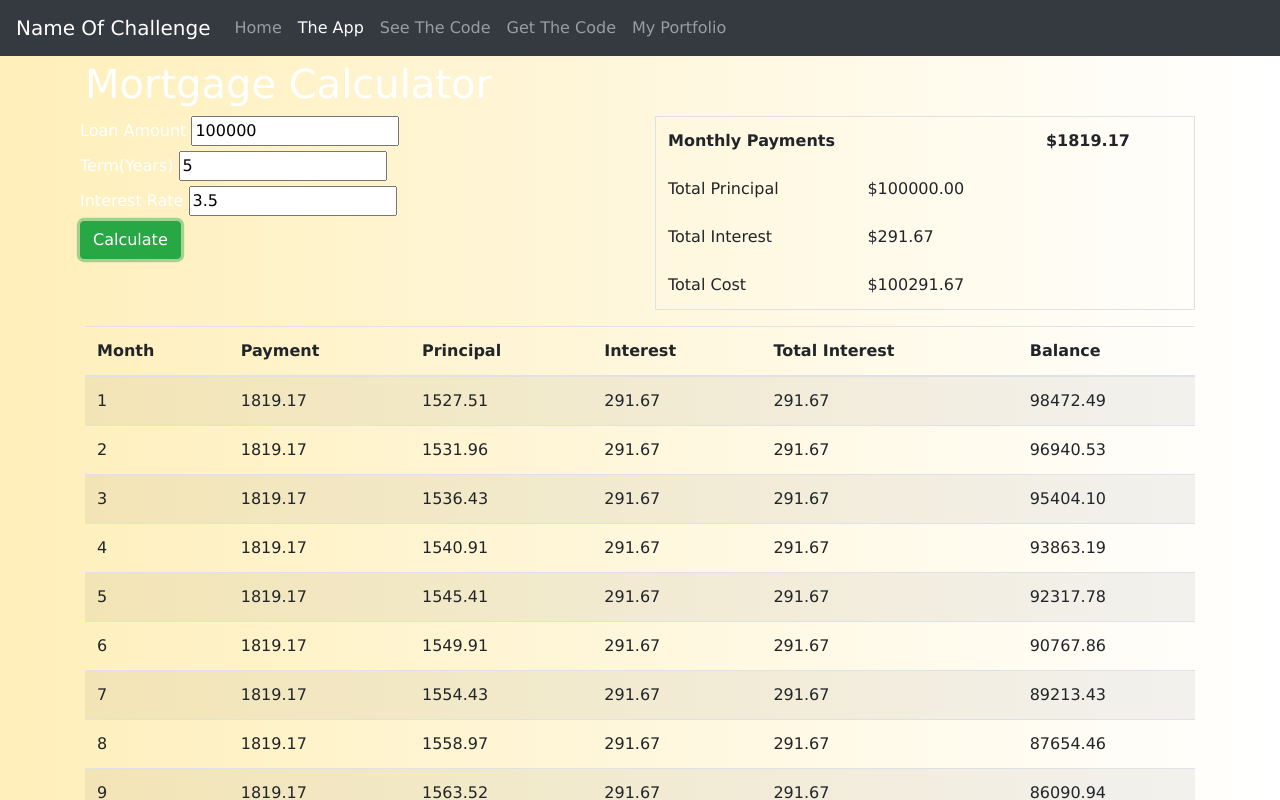
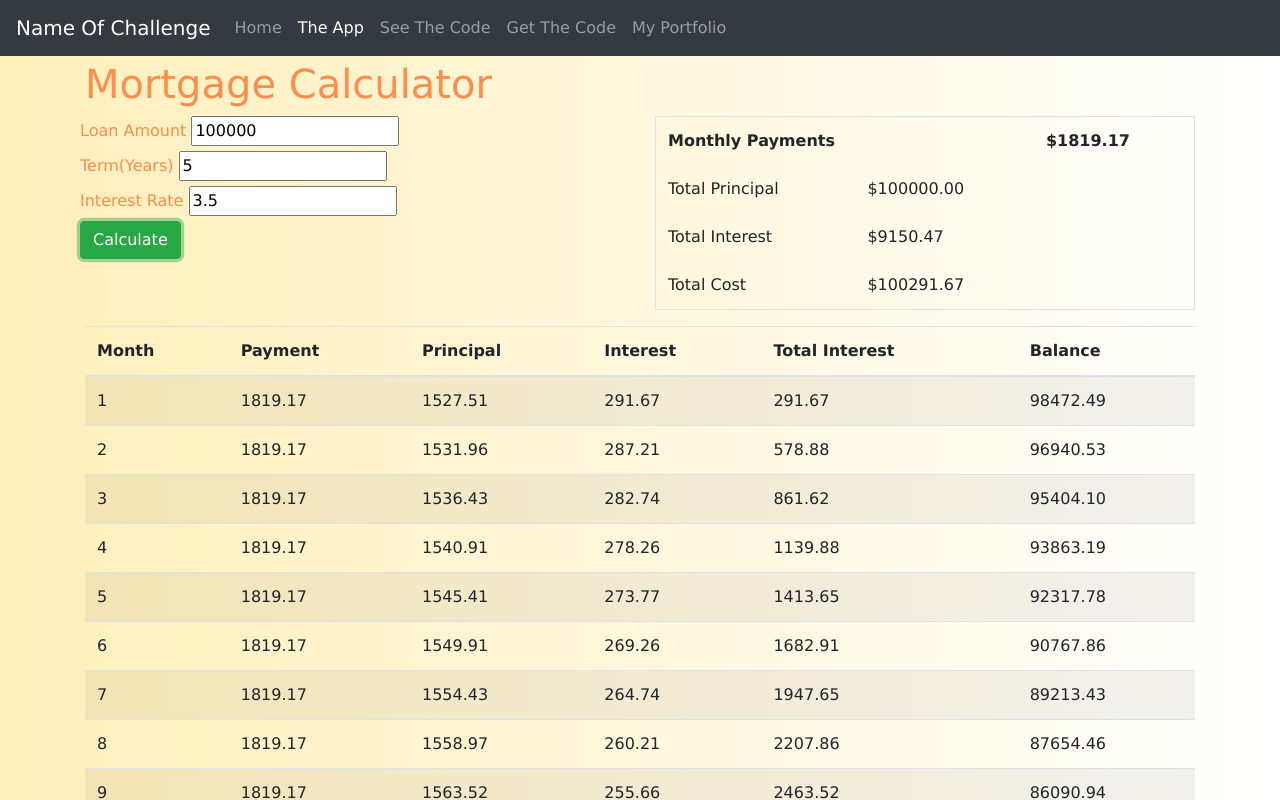
Before and after one commit to tannerroymartin/Mortgage, a plain HTML site: page app.html in a window 1280 px wide. Both pictures are taken after a click on the button "Calculate". Shown: the top 800 px of the page. Drawn offline with nearby package versions, Linux system fonts and the light colour scheme; some packages are replaced by stand-ins of ours; a script that the page names is missing.

Commit message:
css change

```diff
--- a/css/mortgage.css
+++ b/css/mortgage.css
@@ -13,7 +13,7 @@ background: linear-gradient(to left, #FFFFFF, #FFEFBA);
 
 
 
-    color: white;
+    color: #FF8D4D;
     font-family: Verdana, Tahoma, sans-serif;
     padding-top: 60px;
 
--- a/js/site.js
+++ b/js/site.js
@@ -21,7 +21,7 @@ function calculate() {
 
     let months = term * 12
 
-    //monthly payment
+    //initial declarations
     let interest = 0;
     let totalInterest = 0;
     let remainingBalance = 0;
@@ -29,6 +29,7 @@ function calculate() {
     let principalPayment = 0;
     let monthlyPayment = (principal) * (interestRate / 1200) / (1 - Math.pow((1 + interestRate / 1200), (-months)));
     let interestPayment = 0;
+
     //interest
 
     let interestTotal = principal * interestRate / 1200;
@@ -48,16 +49,17 @@ function calculate() {
     for (let i = 1; i <= months; i++) {
         interestPayment = (remainingBalance * (interestRate / 1200));
         principalPayment = monthlyPayment - interestPayment;
-        totalInterest = principal * interestRate / 1200;
+        totalInterest = interestPayment + totalInterest;
+
         remainingBalance = remainingBalance - principalPayment;
-        rate++;
-        addToArray(rate, monthlyPayment, principalPayment, interest, totalInterest, remainingBalance)
+
+        addToArray(i, monthlyPayment, principalPayment, interestPayment, totalInterest, remainingBalance)
     }
 
 
     document.getElementById("monthlyPaymentSummary").innerHTML = "$" + (Math.round(monthlyPayment * 100) / 100).toFixed(2);
     document.getElementById("totalPrincipalSummary").innerHTML = "$" + (Math.round(principal * 100) / 100).toFixed(2);
-    document.getElementById("totalInterestSummary").innerHTML = "$" + (Math.round(interestTotal * 100) / 100).toFixed(2);
+    document.getElementById("totalInterestSummary").innerHTML = "$" + (Math.round(totalInterest * 100) / 100).toFixed(2);
     document.getElementById("totalCostSummary").innerHTML = "$" + (Math.round(totalCost * 100) / 100).toFixed(2);
 
     displayData(loanArray);
@@ -78,6 +80,7 @@ function addToArray(month, payment, principalPayment, interest, totalInterest, b
 
 }
 
+//Put data on the page
 function displayData(loanArray) {
 
 
```
Also changed, not shown: index.html (+3 -3 lines). Lines whose indentation alone changed are shown as unchanged.
